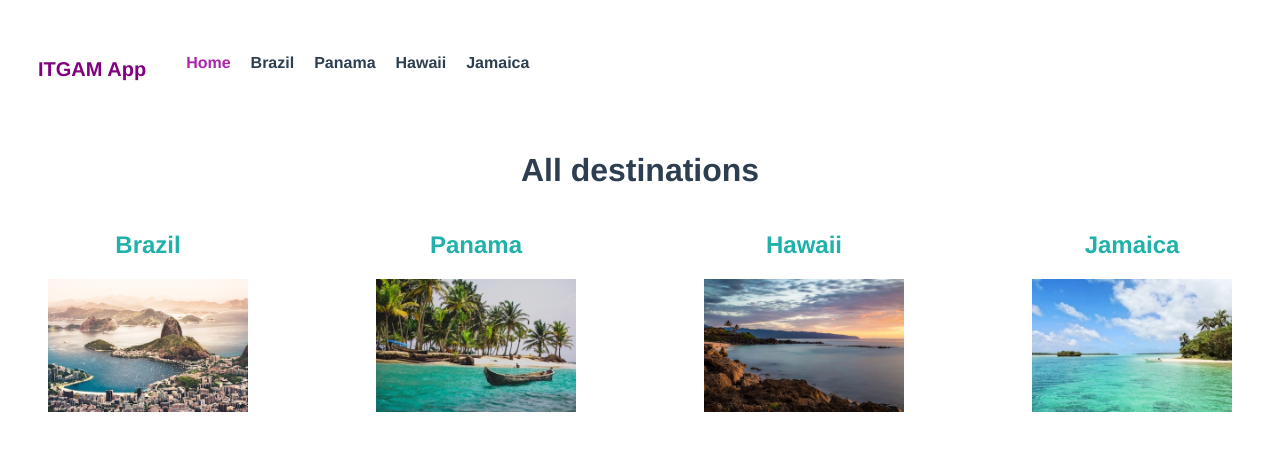
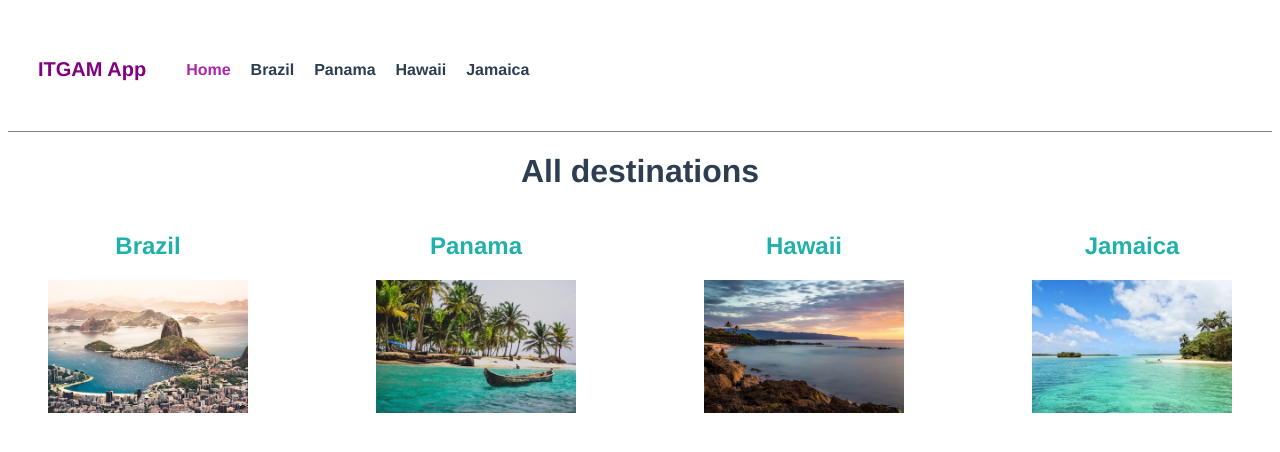
Before and after one commit to rivalcoba/vue-router-prj, a Vue app: page / in a window 1280 px wide. Shown: the top 452 px of the page. Built offline with nearby package versions, Linux system fonts and the light colour scheme.

Commit message:
Anchor navbar

```diff
--- a/src/components/TheNavigation.vue
+++ b/src/components/TheNavigation.vue
@@ -37,7 +37,14 @@ export default {
 <style scoped>
 #nav {
   display: flex;
+  align-items: center;
+  position: sticky;
+  top: 0;
+  background-color: white;
+  border-bottom: 1px solid grey;
+  z-index: 1;
 }
+
 #nav {
   padding: 30px;
 }
--- a/src/router/index.js
+++ b/src/router/index.js
@@ -76,6 +76,9 @@ const router = new VueRouter({
       // Para simular el scroll hacia una ancla
       if (to.hash) {
         position.selector = to.hash;
+        if (to.hash === "#experience") {
+          position.offset = { y: 200 };
+        }
         if (document.querySelector(to.hash)) {
           return position;
         }
```
